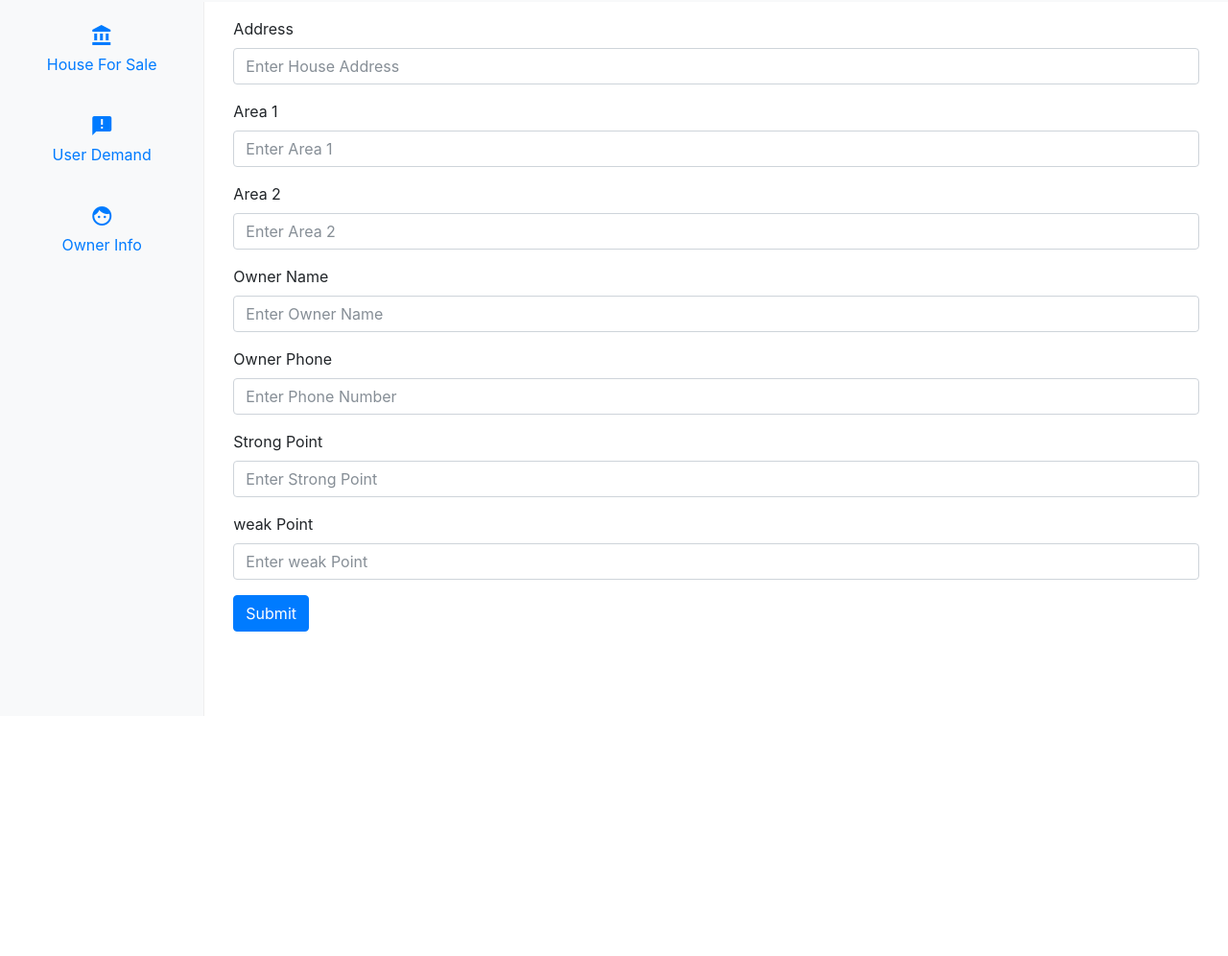
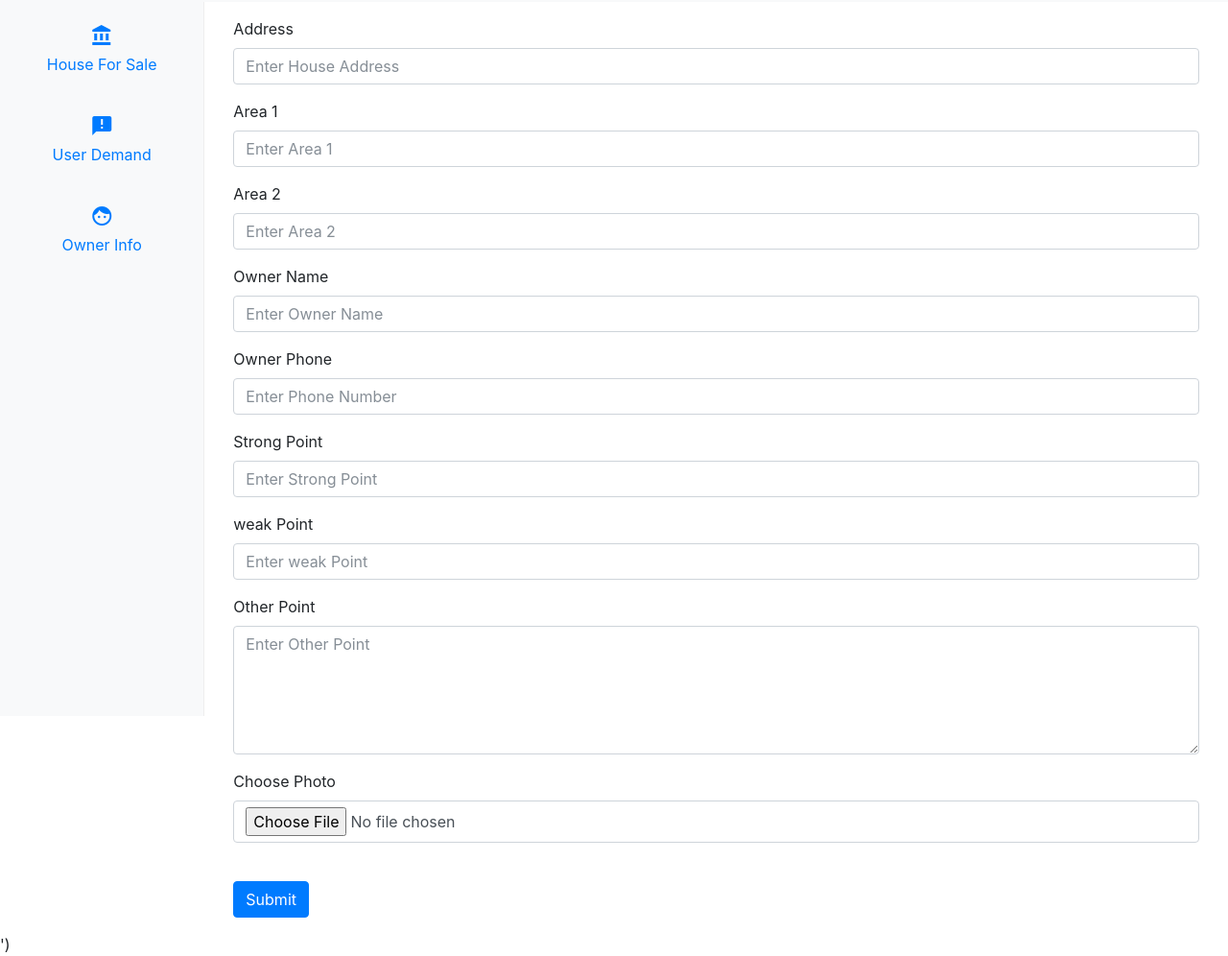
Before and after one commit to SoeLaPyaeHtun/Admin-Pages, a plain HTML site: page pages/edit.html in a window 1280 px wide. Shown: the part 54-1050 px from the top of the page at 96% size. Before the commit the page ends 800 px from the top, so only its background shows below. Drawn offline with nearby package versions, Linux system fonts and the light colour scheme.

Commit message:
Second Completed

```diff
--- a/pages/edit.html
+++ b/pages/edit.html
@@ -126,6 +126,18 @@
     <label for="wp">weak Point</label>
     <input type="text" class="form-control" id="wp" placeholder="Enter weak Point">
   </div>
+  <div class="form-group">
+    <label for="op">Other Point</label>
+    <textarea class="form-control" id="op" rows="5" placeholder="Enter Other Point"></textarea>
+  </div>
+
+
+  <div class="form-group">
+     <label class="custom-file-label" for="customFile">Choose Photo</label>
+   <input type="file" class="form-control" id="customFile">
+
+</div><br>
+
 
   <div class="form-group">
     <button type="submit" class="btn btn-primary">Submit</button>
```
Also changed, not shown: pages/addnew.html (+6 -0 lines).
